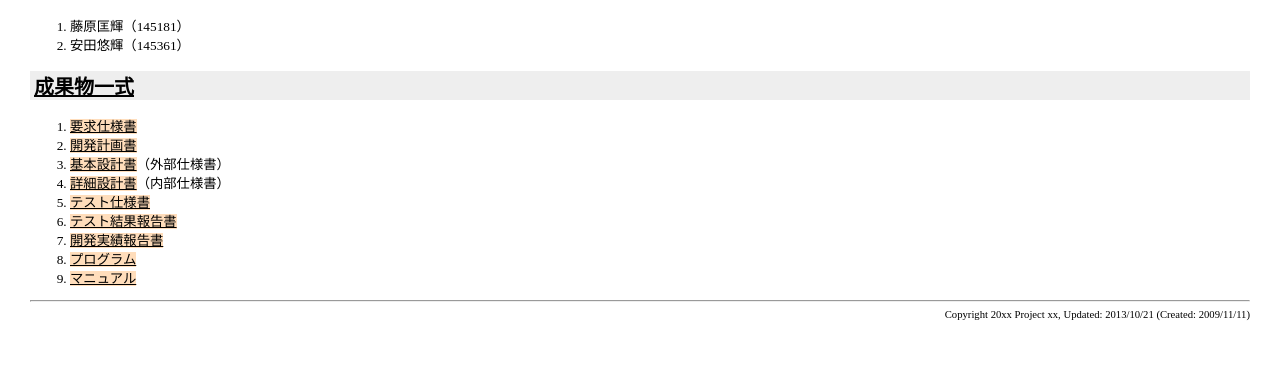
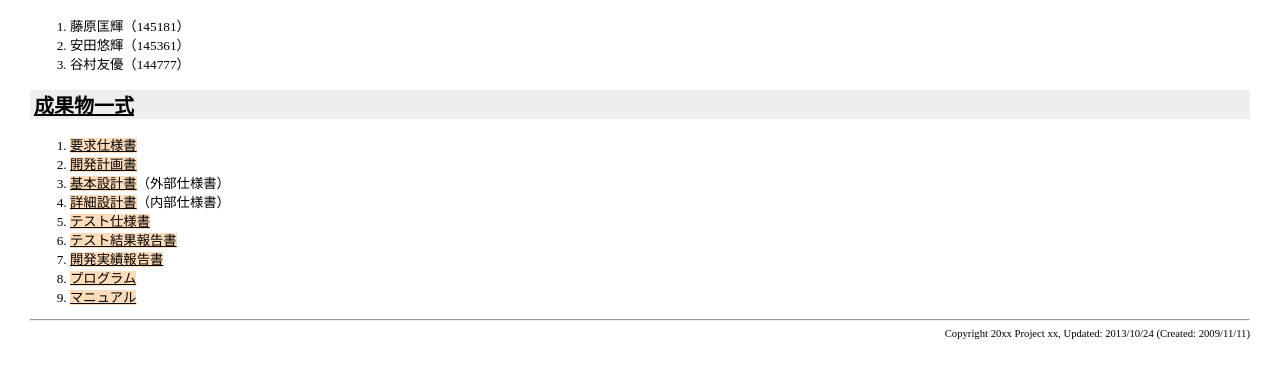
Before and after one commit to MFJWR/SouriDaijin, a plain HTML site: page index.html in a window 1280 px wide. Shown: the part 175-552 px from the top of the page. Drawn offline with Linux system fonts and the light colour scheme.

Commit message:
開発者追加

```diff
--- a/index.html
+++ b/index.html
@@ -254,6 +254,7 @@ th {
 <ol>
   <li>藤原匡輝（145181）
   <li>安田悠輝（145361）
+  <li>谷村友優（144777）
 </ol>
 <div class="belt">
 <h2><a name="Documents">成果物一式</a></h2>
@@ -270,6 +271,6 @@ th {
   <li><a href="Manual/index.html">マニュアル</a></li>
 </ol>
 <hr>
-<div class="right-small">Copyright 20xx Project xx, Updated: 2013/10/21 (Created: 2009/11/11)</div>
+<div class="right-small">Copyright 20xx Project xx, Updated: 2013/10/24 (Created: 2009/11/11)</div>
 </body>
 </html>
```
